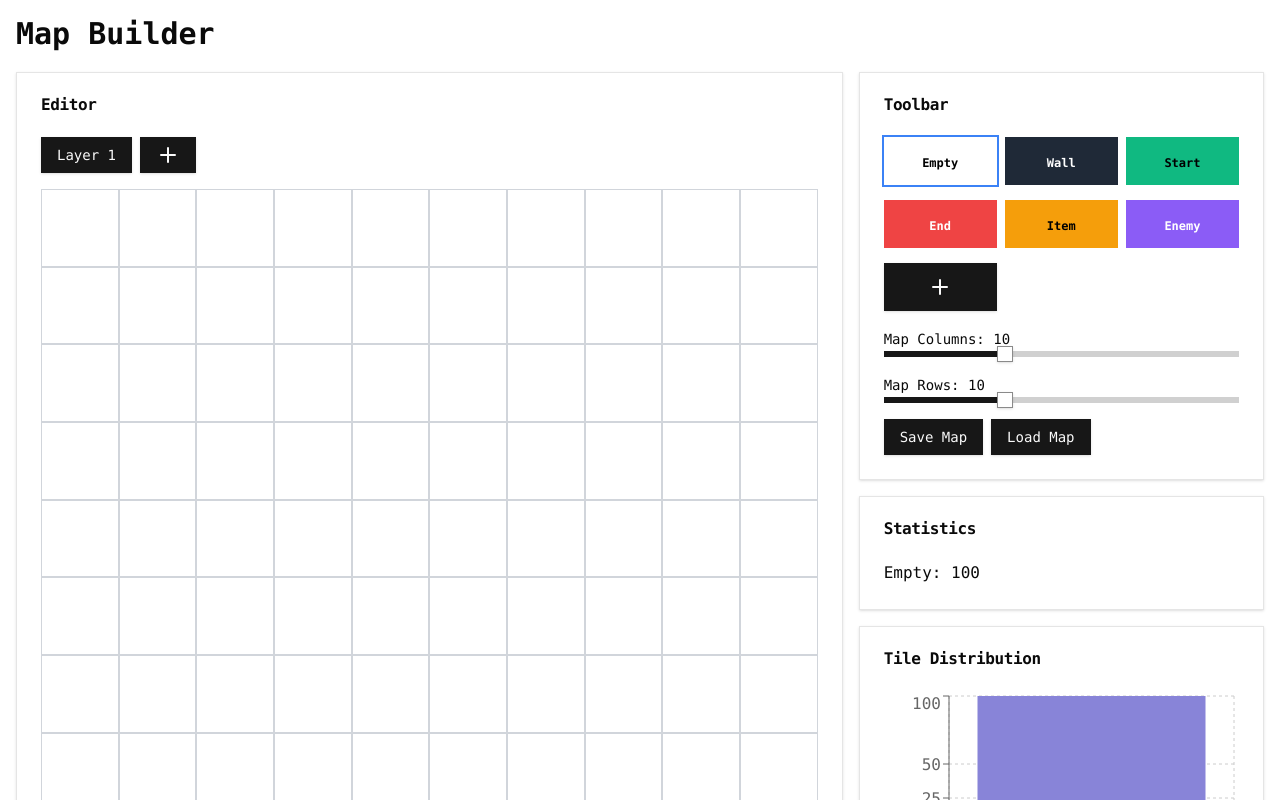
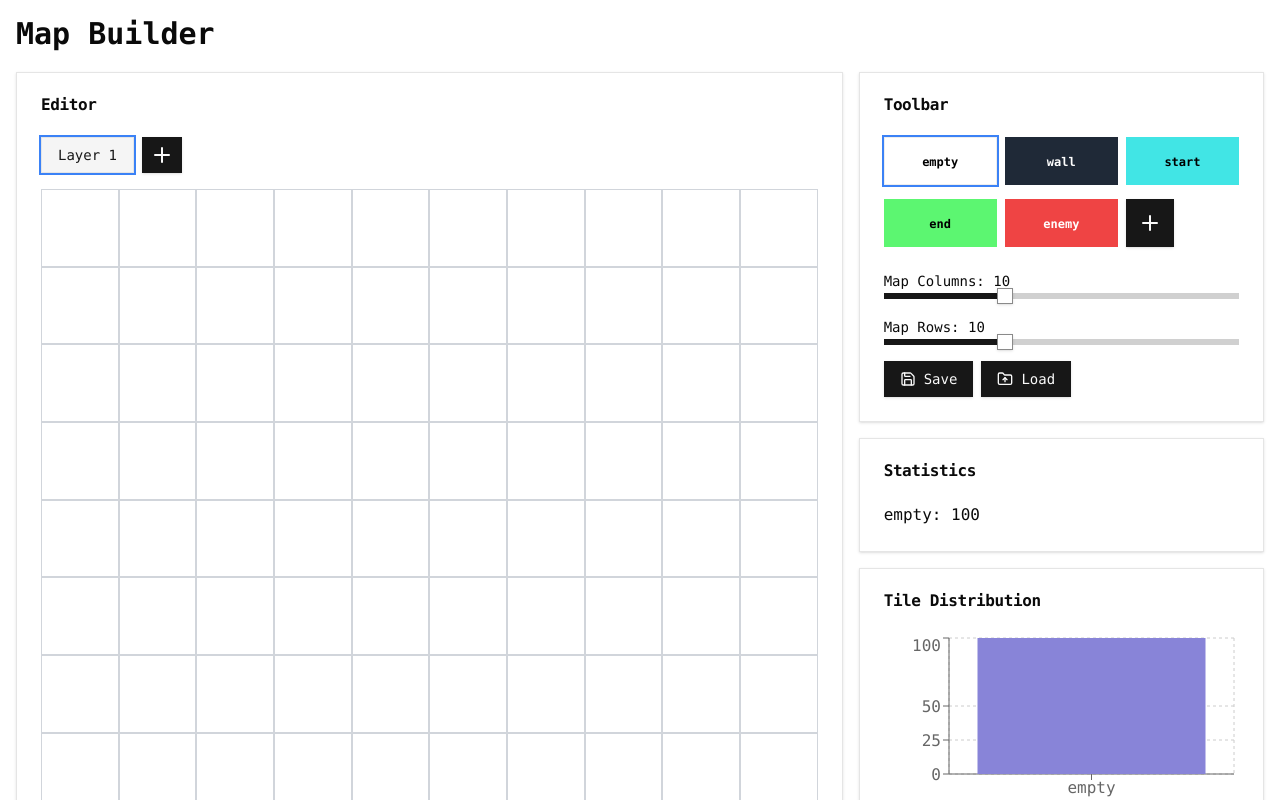
Before and after one commit to trvswgnr/map-builder-webapp, a React (Vite) app: page / in a window 1280 px wide. Shown: the top 800 px of the page. Built offline with nearby package versions, Linux system fonts and the light colour scheme.

Commit message:
lil refactoring

```diff
--- a/src/App.tsx
+++ b/src/App.tsx
@@ -6,7 +6,7 @@ import { Slider } from "@/components/ui/slider";
 import { Card, CardContent, CardHeader, CardTitle } from "@/components/ui/card";
 import { Popover, PopoverContent, PopoverTrigger } from "@/components/ui/popover";
 import { BarChart, Bar, XAxis, YAxis, CartesianGrid, Tooltip, Legend, ResponsiveContainer } from "recharts";
-import { Edit, Plus, Trash2, Upload } from "lucide-react";
+import { Edit, Plus, Trash2, Upload, Save, FolderUpIcon } from "lucide-react";
 import { Toaster } from "@/components/ui/toaster";
 import { useToast } from "@/hooks/use-toast";
 
@@ -28,16 +28,15 @@ interface Tile {
   };
 }
 
-const defaultToolbarTiles = {
-  empty: { type: "Empty", color: "transparent" },
-  wall: { type: "Wall", color: "#1F2937" },
-  start: { type: "Start", color: "#10B981" },
-  end: { type: "End", color: "#EF4444" },
-  item: { type: "Item", color: "#F59E0B" },
-  enemy: { type: "Enemy", color: "#8B5CF6" },
-} as const;
+const EMPTY_TILE = { type: "empty", color: "transparent" } as const;
 
-const defaultToolbarTilesArray = Object.values(defaultToolbarTiles);
+const DEFAULT_TOOLBAR_TILES: Tile[] = [
+  EMPTY_TILE,
+  { type: "wall", color: "#1f2937" },
+  { type: "start", color: "#41e5e5" },
+  { type: "end", color: "#5cf671" },
+  { type: "enemy", color: "#ef4444" },
+];
 
 interface MapLayer {
   tiles: Tile[][];
@@ -49,11 +48,9 @@ interface MapSize {
 }
 
 type SaveDataTile = Omit<Tile, "texture"> & { texture: { filename: string } | undefined };
-
+type SaveDataLayer = SaveDataTile[][];
 interface SaveData {
-  layers: {
-    tiles: SaveDataTile[][];
-  }[];
+  layers: SaveDataLayer[];
   settings: {
     mapSize: MapSize;
     toolbarTiles: SaveDataTile[];
@@ -75,17 +72,17 @@ function useErrorToast() {
 export default function WorldBuilder() {
   const errorToast = useErrorToast();
   const [mapSize, setMapSize] = useState<MapSize>({ columns: 10, rows: 10 });
-  const [selectedTile, setSelectedTile] = useState<string>("Empty");
+  const [selectedTile, setSelectedTile] = useState<string>("empty");
   const [layers, setLayers] = useState<MapLayer[]>([
     {
       tiles: Array(mapSize.rows)
         .fill(null)
-        .map(() => Array(mapSize.columns).fill(defaultToolbarTiles.empty)),
+        .map(() => Array(mapSize.columns).fill(EMPTY_TILE)),
     },
   ]);
   const [currentLayer, setCurrentLayer] = useState(0);
   const [isDragging, setIsDragging] = useState(false);
-  const [toolbarTiles, setToolbarTiles] = useState<Tile[]>(defaultToolbarTilesArray);
+  const [toolbarTiles, setToolbarTiles] = useState<Tile[]>(DEFAULT_TOOLBAR_TILES);
   const [layerToDelete, setLayerToDelete] = useState<number | null>(null);
 
   const handleTileClick = (row: number, col: number) => {
@@ -114,8 +111,8 @@ export default function WorldBuilder() {
 
   const handleSave = () => {
     const saveData: SaveData = {
-      layers: layers.map((layer) => ({
-        tiles: layer.tiles.map((row) =>
+      layers: layers.map((layer) =>
+        layer.tiles.map((row) =>
           row.map((tile) => ({
             type: tile.type,
             color: tile.color,
@@ -126,7 +123,7 @@ export default function WorldBuilder() {
               : undefined,
           })),
         ),
-      })),
+      ),
       settings: {
         mapSize: mapSize,
         toolbarTiles: toolbarTiles.map((tile) => ({
@@ -163,7 +160,7 @@ export default function WorldBuilder() {
       const saveData: SaveData = JSON.parse(content);
       setLayers(
         saveData.layers.map((layer) => ({
-          tiles: layer.tiles.map((row) =>
+          tiles: layer.map((row) =>
             row.map((tile) => ({
               type: tile.type,
               color: tile.color,
@@ -189,7 +186,10 @@ export default function WorldBuilder() {
   };
 
   const handleToolbarAddTile = () => {
-    const newTile: Tile = { type: `NewTile${toolbarTiles.length + 1}`, color: getRandomColor() };
+    const newTile: Tile = {
+      type: `NewTile${toolbarTiles.length + 1}`,
+      color: getRandomColor(toolbarTiles.map((tile) => tile.color)),
+    };
     setToolbarTiles([...toolbarTiles, newTile]);
   };
 
@@ -215,7 +215,7 @@ export default function WorldBuilder() {
 
     // If the deleted tile was selected, reset the selection
     if (selectedTile === toolbarTiles[index].type) {
-      setSelectedTile("Empty");
+      setSelectedTile("empty");
     }
 
     // Update the map to replace deleted tile with 'Empty'
@@ -229,7 +229,7 @@ export default function WorldBuilder() {
     );
   };
 
-  const handleTextureUpload = (index: number, event: React.ChangeEvent<HTMLInputElement>) => {
+  function handleTextureUpload(index: number, event: React.ChangeEvent<HTMLInputElement>) {
     const file = event.target.files?.[0];
 
     if (file) {
@@ -247,7 +247,7 @@ export default function WorldBuilder() {
       };
       reader.readAsDataURL(file);
     }
-  };
+  }
 
   const tileStats = layers
     .flatMap((layer) => layer.tiles)
@@ -273,7 +273,7 @@ export default function WorldBuilder() {
                   if (rowIndex < layer.tiles.length && colIndex < layer.tiles[0].length) {
                     return layer.tiles[rowIndex][colIndex];
                   }
-                  return defaultToolbarTiles.empty;
+                  return EMPTY_TILE;
                 }),
             );
           return { ...layer, tiles: newTiles };
@@ -287,7 +287,7 @@ export default function WorldBuilder() {
     const newLayer: MapLayer = {
       tiles: Array(mapSize.rows)
         .fill(null)
-        .map(() => Array(mapSize.columns).fill(defaultToolbarTiles.empty)),
+        .map(() => Array(mapSize.columns).fill(EMPTY_TILE)),
     };
     setLayers([...layers, newLayer]);
     setCurrentLayer(layers.length);
@@ -339,7 +339,8 @@ export default function WorldBuilder() {
                     className="relative group"
                   >
                     <Button
-                      variant={currentLayer === index ? "default" : "outline"}
+                      variant={currentLayer === index ? "secondary" : "outline"}
+                      className={`border ${activeButtonClass(currentLayer === index)}`}
                       onClick={() => setCurrentLayer(index)}
                     >
                       Layer {index + 1}
@@ -348,16 +349,22 @@ export default function WorldBuilder() {
                       <Button
                         size="icon"
                         variant="outline"
-                        className="absolute -top-2 -right-2 w-6 h-6 p-0 opacity-0 group-hover:opacity-100 transition-opacity"
+                        className="absolute z-10 -top-2 -right-2 w-6 h-6 p-0 opacity-0 group-hover:opacity-100 transition-opacity hover:bg-destructive text-destructive hover:text-white"
                         onClick={() => openDeleteLayerModal(index)}
                       >
-                        <Trash2 className="h-3 w-3 text-destructive" />
+                        <Trash2 className="h-3 w-3" />
                       </Button>
                     )}
                   </div>
                 ))}
-                <Button onClick={addLayer}>
-                  <Plus />
+                <Button
+                  onClick={addLayer}
+                  className="py-0 px-2"
+                >
+                  <Plus
+                    width={24}
+                    height={24}
+                  />
                 </Button>
               </div>
               <div
@@ -385,12 +392,10 @@ export default function WorldBuilder() {
                         row.map((tile, colIndex) => (
                           <div
                             key={`${layerIndex}-${rowIndex}-${colIndex}`}
-                            className="border border-gray-300 dark:border-gray-900"
+                            className="border border-gray-300 dark:border-gray-900 bg-cover bg-center"
                             style={{
                               backgroundColor: tile.color,
                               backgroundImage: tile.texture ? `url(${tile.texture.data})` : "none",
-                              backgroundSize: "cover",
-                              backgroundPosition: "center",
                             }}
                             onMouseDown={() => layerIndex === currentLayer && handleEditorMouseDown(rowIndex, colIndex)}
                             onMouseEnter={() =>
@@ -407,37 +412,155 @@ export default function WorldBuilder() {
             </CardContent>
           </Card>
         </div>
-        <div>
+        <div id="right">
+          <Toolbar
+            toolbarTiles={toolbarTiles}
+            selectedTile={selectedTile}
+            mapSize={mapSize}
+            setSelectedTile={setSelectedTile}
+            handleToolbarAddTile={handleToolbarAddTile}
+            handleToolbarDeleteTile={handleToolbarDeleteTile}
+            handleToolbarEditTile={handleToolbarEditTile}
+            handleTextureUpload={handleTextureUpload}
+            handleMapSizeChange={handleMapSizeChange}
+            handleSave={handleSave}
+            handleLoad={handleLoad}
+          />
           <Card className="mb-4">
             <CardHeader>
-              <CardTitle>Toolbar</CardTitle>
+              <CardTitle>Statistics</CardTitle>
             </CardHeader>
             <CardContent>
-              <div className="space-y-4">
-                <div className="grid grid-cols-3 gap-2">
-                  {toolbarTiles.map((tile, index) => (
-                    <div
-                      key={tile.type}
-                      className="relative group"
+              <ul>
+                {Object.entries(tileStats).map(([type, count]) => (
+                  <li key={type}>
+                    {type}: {count}
+                  </li>
+                ))}
+              </ul>
+            </CardContent>
+          </Card>
+          <Card>
+            <CardHeader>
+              <CardTitle>Tile Distribution</CardTitle>
+            </CardHeader>
+            <CardContent>
+              <ResponsiveContainer
+                width="100%"
+                height={200}
               >
-                      <button
-                        className={`w-full h-12 ${selectedTile === tile.type ? "ring-2 ring-blue-500" : ""}`}
-                        style={{
-                          backgroundColor: tile.color,
-                          backgroundImage: tile.texture ? `url(${tile.texture.data})` : "none",
-                          backgroundSize: "cover",
-                          backgroundPosition: "center",
-                        }}
-                        onClick={() => setSelectedTile(tile.type)}
+                <BarChart data={chartData}>
+                  <CartesianGrid strokeDasharray="3 3" />
+                  <XAxis dataKey="type" />
+                  <YAxis />
+                  <Tooltip />
+                  <Legend />
+                  <Bar
+                    dataKey="count"
+                    fill="#8884d8"
+                  />
+                </BarChart>
+              </ResponsiveContainer>
+            </CardContent>
+          </Card>
+        </div>
+      </div>
+
+      <Dialog
+        open={layerToDelete !== null}
+        onOpenChange={closeDeleteLayerModal}
       >
-                        <span
-                          className={`-mt-1 absolute inset-0 flex items-center justify-center text-xs font-bold ${getTileButtonTextColor(
+        <DialogContent>
+          <DialogHeader>
+            <DialogTitle>Delete Layer</DialogTitle>
+            <DialogDescription>
+              Are you sure you want to delete Layer {layerToDelete !== null ? layerToDelete + 1 : ""}? This action
+              cannot be undone.
+            </DialogDescription>
+          </DialogHeader>
+          <DialogFooter>
+            <Button
+              variant="outline"
+              onClick={closeDeleteLayerModal}
+            >
+              Cancel
+            </Button>
+            <Button
+              variant="destructive"
+              onClick={confirmDeleteLayer}
+            >
+              Delete
+            </Button>
+          </DialogFooter>
+        </DialogContent>
+      </Dialog>
+
+      <Toaster />
+    </div>
+  );
+}
+
+function getTileButtonTextColor(tile: Tile): string {
+  // If the tile has a texture, use white text with a shadow for better visibility
+  if (tile.texture) {
+    return "text-white [text-shadow:_2px_2px_0px_rgb(0_0_0_/_0.8)]";
+  }
+
+  if (tile.color === "transparent") {
+    return "text-black dark:text-white";
+  }
+
+  const hex = tile.color.replace("#", "");
+  const r = parseInt(hex.slice(0, 2), 16);
+  const g = parseInt(hex.slice(2, 4), 16);
+  const b = parseInt(hex.slice(4, 6), 16);
+
+  const luminance = (0.299 * r + 0.587 * g + 0.114 * b) / 255;
+
+  return luminance > 0.5 ? "text-black" : "text-white";
+}
+
+function createTextureRefs(layers: MapLayer[]) {
+  const texturesMap: Record<string, string> = {};
+  for (const layer of layers) {
+    for (const row of layer.tiles) {
+      for (const tile of row) {
+        if (tile.texture) {
+          texturesMap[tile.texture.filename] = tile.texture.data;
+        }
+      }
+    }
+  }
+  return texturesMap;
+}
+
+function getRandomColor(existingColors: string[]) {
+  const randomColor = Math.floor(Math.random() * 16777215).toString(16);
+  // if it's one of our existing colors, we need to generate a new one
+  if (existingColors.includes(randomColor)) {
+    return getRandomColor(existingColors);
+  }
+  return `#${randomColor}`;
+}
+
+function activeButtonClass(isActive: boolean) {
+  return isActive ? "ring-2 ring-blue-500" : "";
+}
+
+function EditToolbarTilePopover({
   tile,
-                          )}`}
-                        >
-                          {tile.type}
-                        </span>
-                      </button>
+  index,
+  handleToolbarDeleteTile,
+  handleToolbarEditTile,
+  handleTextureUpload,
+}: {
+  tile: Tile;
+  index: number;
+  handleToolbarDeleteTile: (index: number) => void;
+  handleToolbarEditTile: (index: number, tile: Tile) => void;
+  handleTextureUpload: (index: number, event: React.ChangeEvent<HTMLInputElement>) => void;
+}) {
+  return (
     <Popover>
       <PopoverTrigger asChild>
         <Button
@@ -544,13 +667,84 @@ export default function WorldBuilder() {
         </div>
       </PopoverContent>
     </Popover>
+  );
+}
+
+function Toolbar({
+  toolbarTiles,
+  selectedTile,
+  mapSize,
+  setSelectedTile,
+  handleToolbarAddTile,
+  handleToolbarDeleteTile,
+  handleToolbarEditTile,
+  handleTextureUpload,
+  handleMapSizeChange,
+  handleSave,
+  handleLoad,
+}: {
+  toolbarTiles: Tile[];
+  selectedTile: string;
+  mapSize: { columns: number; rows: number };
+  setSelectedTile: (tile: string) => void;
+  handleToolbarAddTile: () => void;
+  handleToolbarDeleteTile: (index: number) => void;
+  handleToolbarEditTile: (index: number, tile: Tile) => void;
+  handleTextureUpload: (index: number, event: React.ChangeEvent<HTMLInputElement>) => void;
+  handleMapSizeChange: (dimension: "columns" | "rows", value: number) => void;
+  handleSave: () => void;
+  handleLoad: (event: React.ChangeEvent<HTMLInputElement>) => void;
+}) {
+  return (
+    <Card className="mb-4">
+      <CardHeader>
+        <CardTitle>Toolbar</CardTitle>
+      </CardHeader>
+      <CardContent>
+        <div className="space-y-4">
+          <div className="grid grid-cols-3 gap-2">
+            {toolbarTiles.map((tile, index) => (
+              <div
+                key={tile.type}
+                className="relative group"
+              >
+                <button
+                  className={`border w-full h-12 bg-cover bg-center ${activeButtonClass(selectedTile === tile.type)}`}
+                  style={{
+                    backgroundColor: tile.color,
+                    borderColor: tile.type === EMPTY_TILE.type ? "#eee" : tile.color,
+                    backgroundImage: tile.texture ? `url(${tile.texture.data})` : "none",
+                  }}
+                  onClick={() => setSelectedTile(tile.type)}
+                >
+                  <span
+                    className={`
+                            ${getTileButtonTextColor(tile)}
+                            -mt-1 absolute inset-0 flex items-center justify-center text-xs font-bold
+                          `}
+                  >
+                    {tile.type}
+                  </span>
+                </button>
+                {tile.type !== EMPTY_TILE.type && (
+                  <EditToolbarTilePopover
+                    tile={tile}
+                    index={index}
+                    handleToolbarDeleteTile={handleToolbarDeleteTile}
+                    handleToolbarEditTile={handleToolbarEditTile}
+                    handleTextureUpload={handleTextureUpload}
+                  />
+                )}
               </div>
             ))}
             <Button
               onClick={handleToolbarAddTile}
-                    className="h-12"
+              className="h-12 w-12 p-0"
             >
-                    <Plus className="h-6 w-6" />
+              <Plus
+                height={24}
+                width={24}
+              />
             </Button>
           </div>
           <div>
@@ -576,10 +770,25 @@ export default function WorldBuilder() {
             />
           </div>
           <div className="space-x-2">
-                  <Button onClick={handleSave}>Save Map</Button>
-                  <Button asChild>
+            <Button onClick={handleSave}>
+              <Save
+                width={16}
+                height={16}
+                className="mr-2"
+              />
+              Save
+            </Button>
+            <Button
+              asChild
+              className="cursor-pointer"
+            >
               <label>
-                      Load Map
+                <FolderUpIcon
+                  width={16}
+                  height={16}
+                  className="mr-2"
+                />
+                Load
                 <Input
                   type="file"
                   className="hidden"
@@ -592,113 +801,5 @@ export default function WorldBuilder() {
         </div>
       </CardContent>
     </Card>
-          <Card className="mb-4">
-            <CardHeader>
-              <CardTitle>Statistics</CardTitle>
-            </CardHeader>
-            <CardContent>
-              <ul>
-                {Object.entries(tileStats).map(([type, count]) => (
-                  <li key={type}>
-                    {type}: {count}
-                  </li>
-                ))}
-              </ul>
-            </CardContent>
-          </Card>
-          <Card>
-            <CardHeader>
-              <CardTitle>Tile Distribution</CardTitle>
-            </CardHeader>
-            <CardContent>
-              <ResponsiveContainer
-                width="100%"
-                height={200}
-              >
-                <BarChart data={chartData}>
-                  <CartesianGrid strokeDasharray="3 3" />
-                  <XAxis dataKey="type" />
-                  <YAxis />
-                  <Tooltip />
-                  <Legend />
-                  <Bar
-                    dataKey="count"
-                    fill="#8884d8"
-                  />
-                </BarChart>
-              </ResponsiveContainer>
-            </CardContent>
-          </Card>
-        </div>
-      </div>
-
-      <Dialog
-        open={layerToDelete !== null}
-        onOpenChange={closeDeleteLayerModal}
-      >
-        <DialogContent>
-          <DialogHeader>
-            <DialogTitle>Delete Layer</DialogTitle>
-            <DialogDescription>
-              Are you sure you want to delete Layer {layerToDelete !== null ? layerToDelete + 1 : ""}? This action
-              cannot be undone.
-            </DialogDescription>
-          </DialogHeader>
-          <DialogFooter>
-            <Button
-              variant="outline"
-              onClick={closeDeleteLayerModal}
-            >
-              Cancel
-            </Button>
-            <Button
-              variant="destructive"
-              onClick={confirmDeleteLayer}
-            >
-              Delete
-            </Button>
-          </DialogFooter>
-        </DialogContent>
-      </Dialog>
-      <Toaster />
-    </div>
   );
 }
-
-function getTileButtonTextColor(tile: Tile): string {
-  // If the tile has a texture, use white text with a shadow for better visibility
-  if (tile.texture) {
-    return "text-white [text-shadow:_2px_2px_0px_rgb(0_0_0_/_0.8)]";
-  }
-
-  if (tile.color === "transparent") {
-    return "text-black dark:text-white";
-  }
-
-  const hex = tile.color.replace("#", "");
-  const r = parseInt(hex.slice(0, 2), 16);
-  const g = parseInt(hex.slice(2, 4), 16);
-  const b = parseInt(hex.slice(4, 6), 16);
-
-  const luminance = (0.299 * r + 0.587 * g + 0.114 * b) / 255;
-
-  return luminance > 0.5 ? "text-black" : "text-white";
-}
-
-function createTextureRefs(layers: MapLayer[]) {
-  const texturesMap: Record<string, string> = {};
-  for (const layer of layers) {
-    for (const row of layer.tiles) {
-      for (const tile of row) {
-        if (tile.texture) {
-          texturesMap[tile.texture.filename] = tile.texture.data;
-        }
-      }
-    }
-  }
-  return texturesMap;
-}
-
-function getRandomColor() {
-  return `#${Math.floor(Math.random() * 16777215).toString(16)}`;
-}
```
Lines whose indentation alone changed are shown as unchanged.
